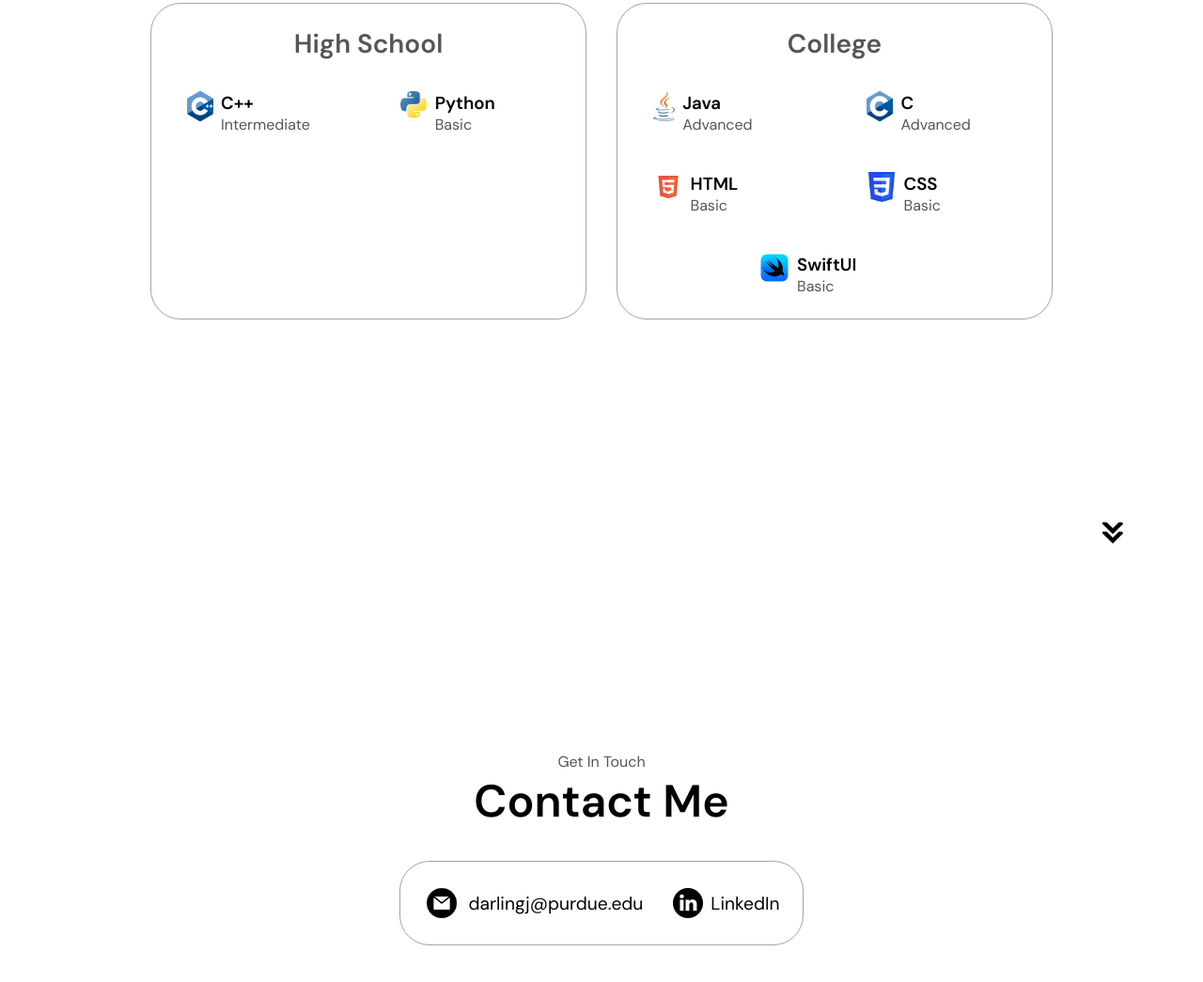
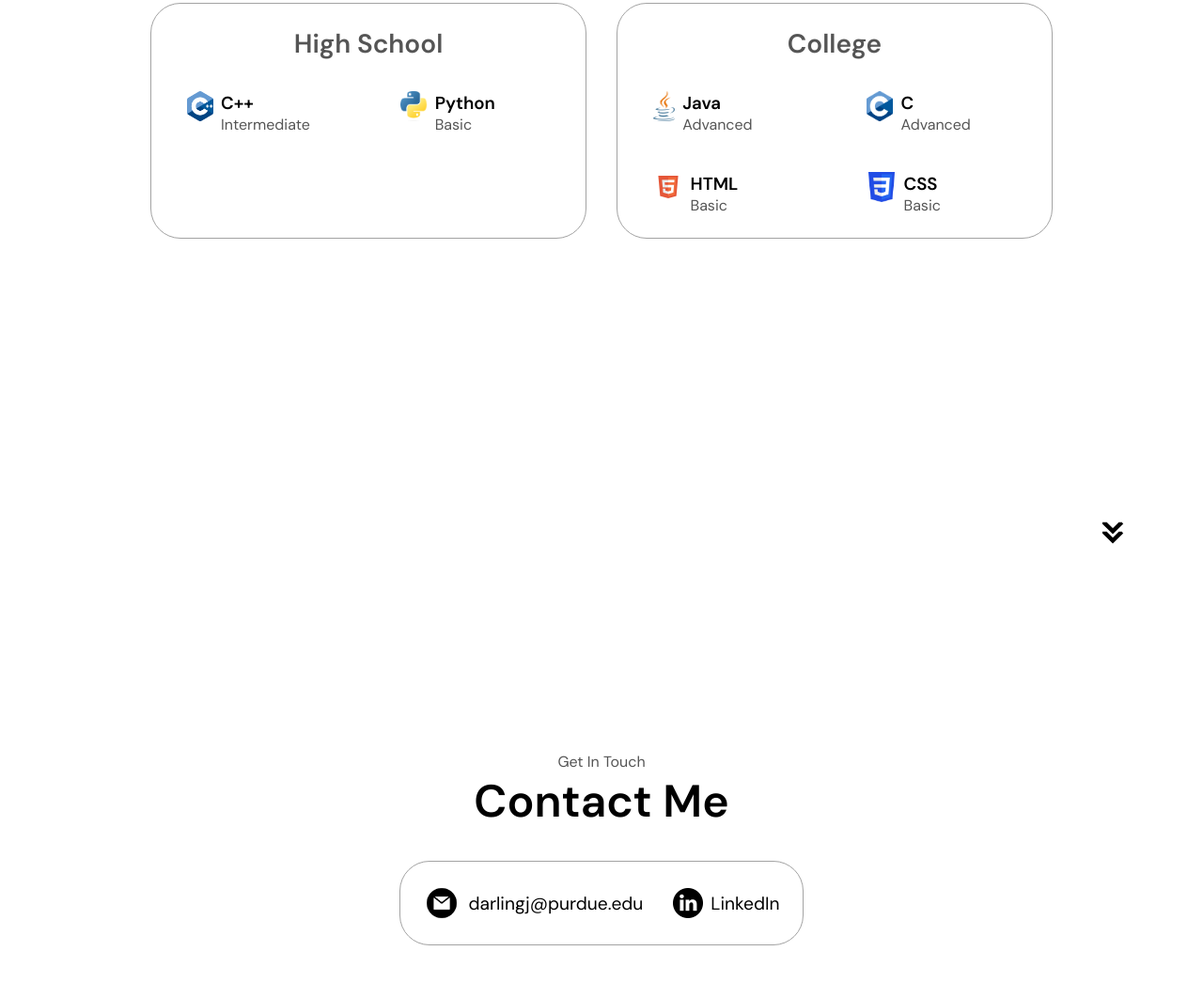
Before and after one commit to jackrdarl/html-css-js-portfolio, a plain HTML site: page index.html in a window 1280 px wide. Shown: the part 1809-2854 px from the top of the page at 94% size. Drawn offline with Linux system fonts and the light colour scheme.

Commit message:
Update index.html

```diff
--- a/index.html
+++ b/index.html
@@ -246,17 +246,6 @@
 									<p>Basic</p>
 								</div>
 							</article>
-							<article>
-								<img
-									src="./assets/SwiftUI-logo.png"
-									alt="SwiftUI icon"
-									class="icon"
-								/>
-								<div>
-									<h3>SwiftUI</h3>
-									<p>Basic</p>
-								</div>
-							</article>
 						</div>
 					</div>
 				</div>
```
